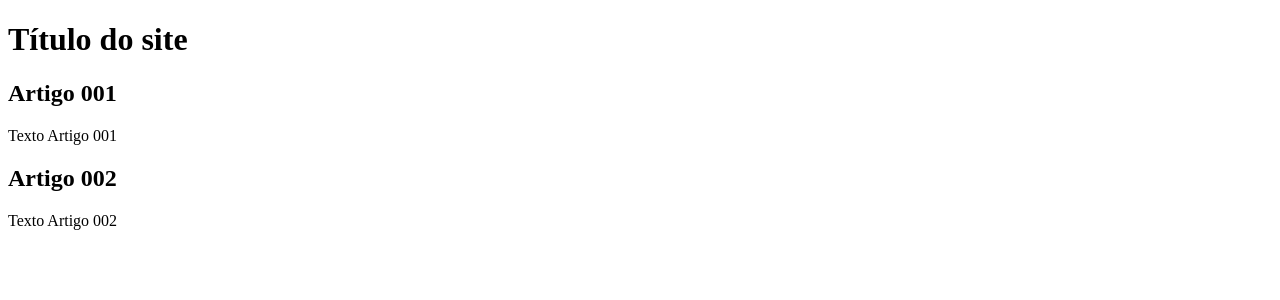
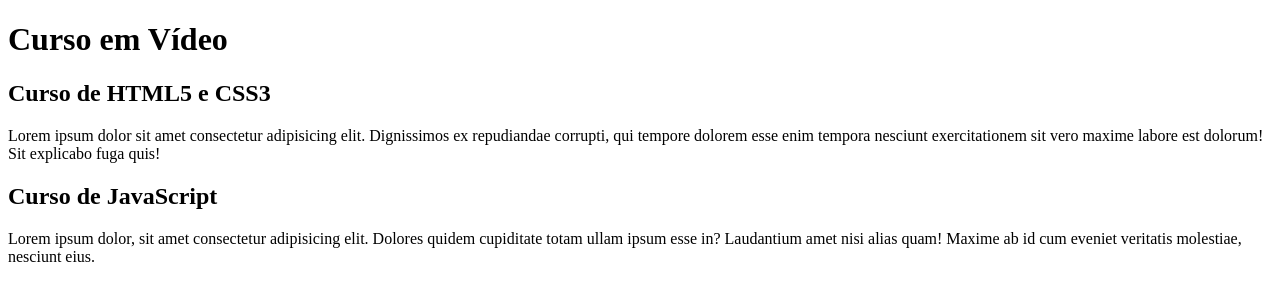
Before and after one commit to arthurrmlhsoares/projeto-site, a plain HTML site: page index.html in a window 1280 px wide. Drawn offline with Linux system fonts and the light colour scheme.

Commit message:
starting the content

```diff
--- a/index.html
+++ b/index.html
@@ -8,15 +8,15 @@
 <body>
     <main>
         <header>
-            <h1>Título do site</h1>
+            <h1>Curso em Vídeo</h1>
         </header>
         <article>
-            <h2>Artigo 001</h2>
-            <p>Texto Artigo 001</p>
+            <h2>Curso de HTML5 e CSS3</h2>
+            <p>Lorem ipsum dolor sit amet consectetur adipisicing elit. Dignissimos ex repudiandae corrupti, qui tempore dolorem esse enim tempora nesciunt exercitationem sit vero maxime labore est dolorum! Sit explicabo fuga quis!</p>
         </article>
         <article>
-            <h2>Artigo 002</h2>
-            <p>Texto Artigo 002</p>
+            <h2>Curso de JavaScript</h2>
+            <p>Lorem ipsum dolor, sit amet consectetur adipisicing elit. Dolores quidem cupiditate totam ullam ipsum esse in? Laudantium amet nisi alias quam! Maxime ab id cum eveniet veritatis molestiae, nesciunt eius.</p>
         </article>
     </main>
 </body>
```
